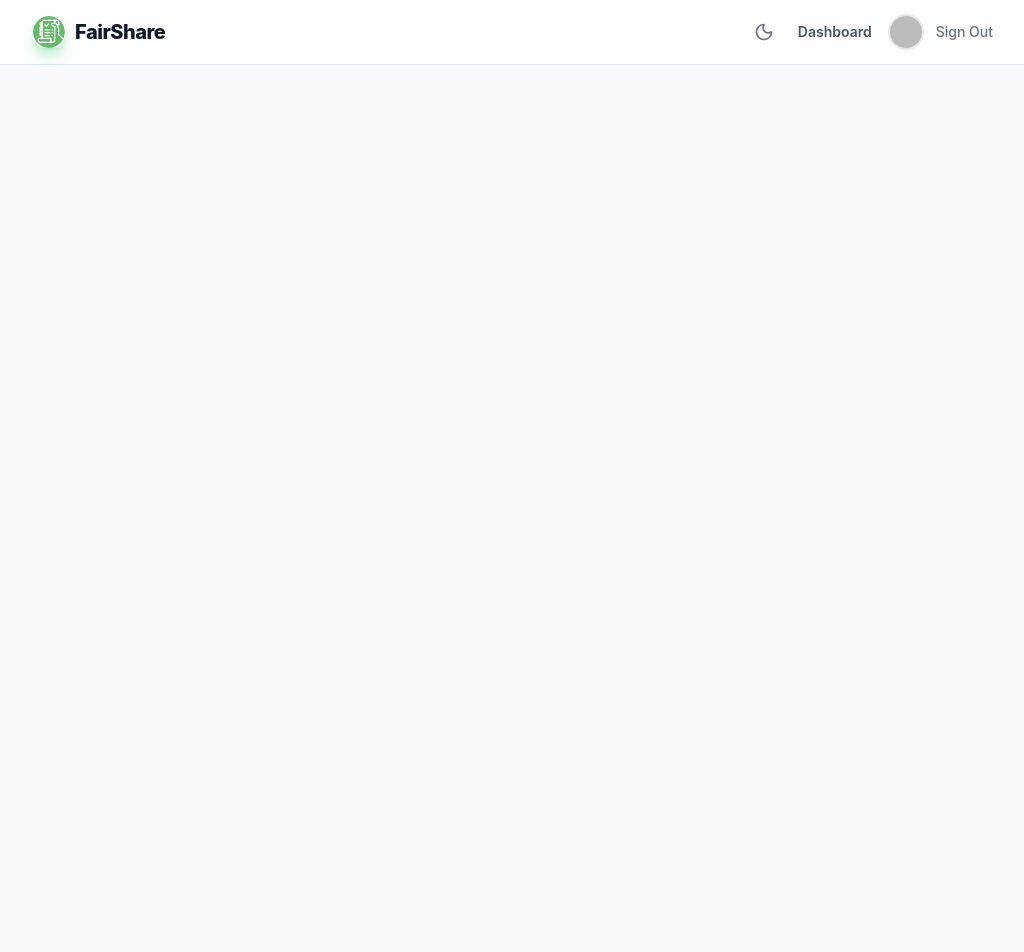
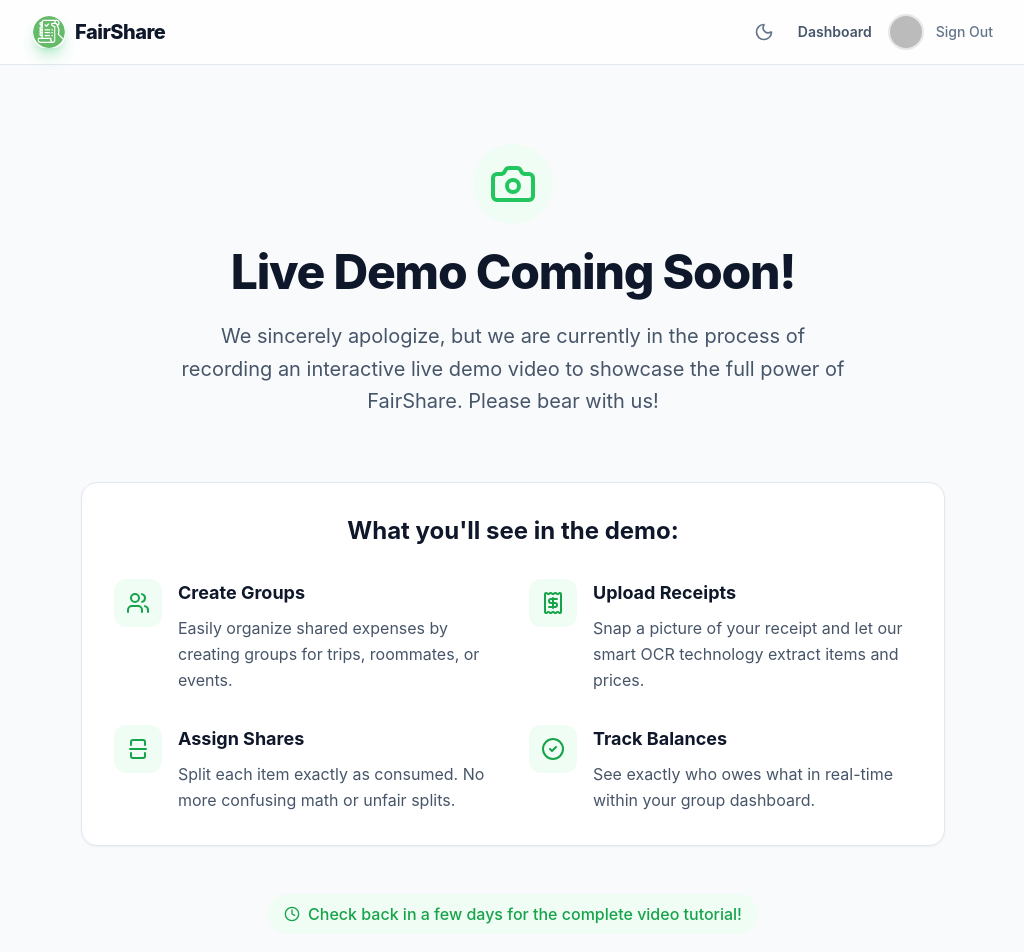
Before and after one commit to satwikm39/FairShare, a React (Vite) app in the folder frontend/: page /demo in a window 1280 px wide. Shown: the top 952 px of the page, without its empty margins (127-1151 px from the left). Before the commit the page ends 800 px from the top, so only its background shows below. Built offline with nearby package versions, Linux system fonts and the light colour scheme; no server answers; sample sign-in values are in the browser's storage.

Commit message:
feat: Update the view live demo button to show the features of the app

```diff
--- a/frontend/src/App.tsx
+++ b/frontend/src/App.tsx
@@ -5,6 +5,7 @@ import { GroupDashboard } from './views/GroupDashboard';
 import { BillOverview } from './views/BillOverview';
 
 import { GroupDetails } from './views/GroupDetails';
+import { LiveDemo } from './views/LiveDemo';
 
 import { Login } from './views/Login';
 import { AuthProvider, useAuth } from './context/AuthContext';
@@ -28,6 +29,7 @@ function App() {
           <Layout>
             <Routes>
               <Route path="/" element={<Home />} />
+              <Route path="/demo" element={<LiveDemo />} />
               <Route path="/login" element={<Login />} />
               <Route path="/dashboard" element={<PrivateRoute><GroupDashboard /></PrivateRoute>} />
               <Route path="/groups/:id" element={<PrivateRoute><GroupDetails /></PrivateRoute>} />
--- a/frontend/src/views/Home.tsx
+++ b/frontend/src/views/Home.tsx
@@ -17,9 +17,11 @@ export function Home() {
               Go to Dashboard
             </Button>
           </Link>
-          <Button variant="secondary" className="w-full sm:w-auto text-lg px-8 py-4 rounded-2xl shadow-sm hover:shadow-md">
-            View Live Demo
-          </Button>
+          <Link to="/demo" className="w-full sm:w-auto">
+            <Button variant="secondary" className="w-full text-lg px-8 py-4 rounded-2xl shadow-sm hover:shadow-md">
+              View Live Demo
+            </Button>
+          </Link>
         </div>
       </div>
     </div>
--- /dev/null
+++ b/frontend/src/views/LiveDemo.tsx
@@ -0,0 +1,83 @@
+import { Camera, CheckCircle2, Clock, Users, Receipt, SplitSquareVertical } from 'lucide-react';
+import { Button } from '../components/ui/Button';
+import { Link } from 'react-router-dom';
+
+export function LiveDemo() {
+  const features = [
+    {
+      title: 'Create Groups',
+      description: 'Easily organize shared expenses by creating groups for trips, roommates, or events.',
+      icon: Users,
+    },
+    {
+      title: 'Upload Receipts',
+      description: 'Snap a picture of your receipt and let our smart OCR technology extract items and prices.',
+      icon: Receipt,
+    },
+    {
+      title: 'Assign Shares',
+      description: 'Split each item exactly as consumed. No more confusing math or unfair splits.',
+      icon: SplitSquareVertical,
+    },
+    {
+      title: 'Track Balances',
+      description: 'See exactly who owes what in real-time within your group dashboard.',
+      icon: CheckCircle2,
+    },
+  ];
+
+  return (
+    <div className="max-w-4xl mx-auto px-4 py-12">
+      <div className="text-center mb-16">
+        <div className="inline-flex items-center justify-center p-4 bg-brand-50 dark:bg-brand-900/20 rounded-full mb-6">
+          <Camera className="w-12 h-12 text-brand-500" />
+        </div>
+        <h1 className="text-4xl sm:text-5xl font-extrabold tracking-tight text-slate-900 dark:text-white mb-6">
+          Live Demo Coming Soon!
+        </h1>
+        <p className="text-xl text-slate-600 dark:text-slate-300 max-w-2xl mx-auto leading-relaxed">
+          We sincerely apologize, but we are currently in the process of recording an interactive live demo video to showcase the full power of FairShare. Please bear with us!
+        </p>
+      </div>
+
+      <div className="bg-white dark:bg-slate-800 rounded-2xl shadow-sm border border-slate-200 dark:border-slate-700 p-8 mb-12">
+        <h2 className="text-2xl font-bold text-slate-900 dark:text-white mb-8 text-center">
+          What you'll see in the demo:
+        </h2>
+        <div className="grid sm:grid-cols-2 gap-8">
+          {features.map((feature, idx) => (
+            <div key={idx} className="flex gap-4">
+              <div className="flex-shrink-0">
+                <div className="w-12 h-12 rounded-xl bg-brand-50 dark:bg-brand-900/20 flex items-center justify-center text-brand-600 dark:text-brand-400">
+                  <feature.icon className="w-6 h-6" />
+                </div>
+              </div>
+              <div>
+                <h3 className="text-lg font-bold text-slate-900 dark:text-white mb-2">
+                  {feature.title}
+                </h3>
+                <p className="text-slate-600 dark:text-slate-400 leading-relaxed">
+                  {feature.description}
+                </p>
+              </div>
+            </div>
+          ))}
+        </div>
+      </div>
+
+      <div className="text-center space-y-6">
+        <div className="inline-flex items-center gap-2 text-brand-600 dark:text-brand-400 bg-brand-50 dark:bg-brand-900/20 px-4 py-2 rounded-full font-medium">
+          <Clock className="w-4 h-4" />
+          <span>Check back in a few days for the complete video tutorial!</span>
+        </div>
+        <div>
+          <Link to="/">
+            <Button variant="secondary" className="px-8 mt-4">
+              Return Home
+            </Button>
+          </Link>
+        </div>
+      </div>
+    </div>
+  );
+}
```
